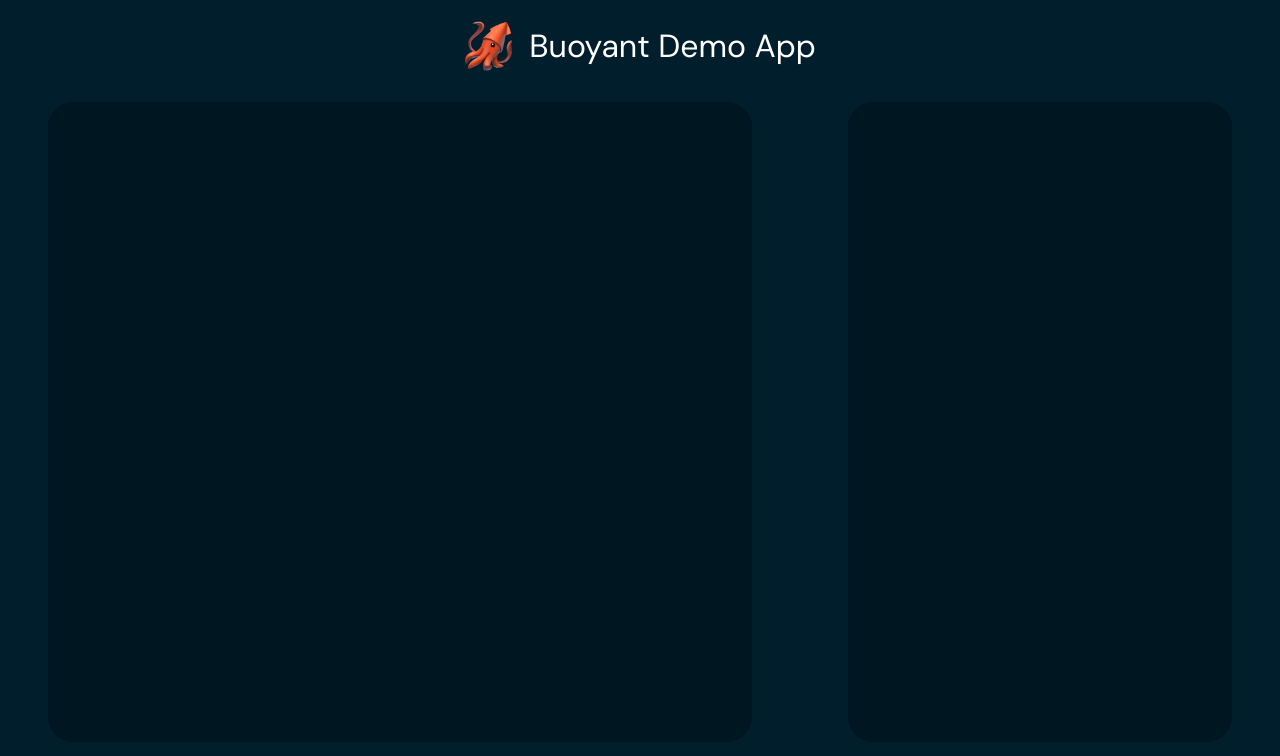
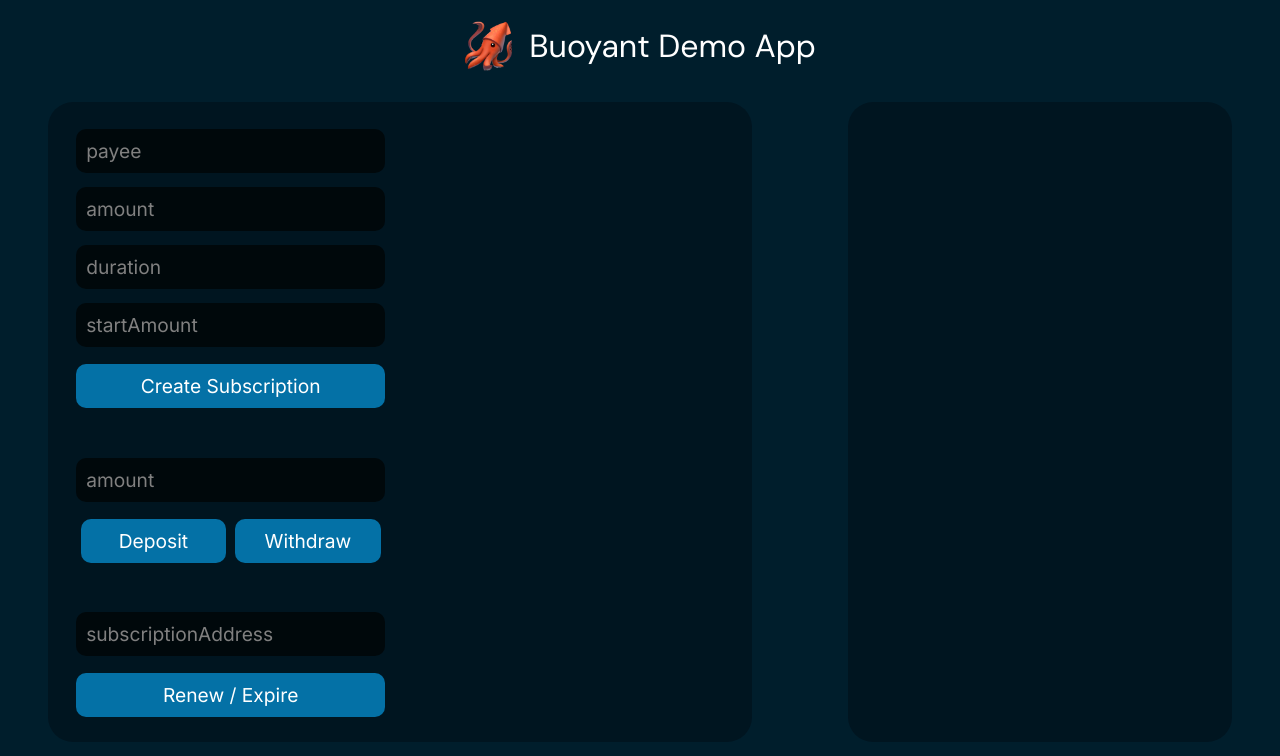
Before and after one commit to IlliniBlockchain/buoyant, a React (Create React App) app in the folder demo-app/: page / in a window 1280 px wide. Shown: the top 756 px of the page. Built offline with nearby package versions, Linux system fonts and the light colour scheme.

Commit message:
Setup basic styled and controlled inputs

```diff
--- a/demo-app/src/App.css
+++ b/demo-app/src/App.css
@@ -35,9 +35,8 @@
   height: 80vh;
   padding: 20px;
 
-  background-color: rgb(0, 15, 22);
+  background-color: rgb(0, 21, 32);
   border-radius: 25px;
-  opacity: 0.5;
 
   display: flex;
   justify-content: space-between;
@@ -58,9 +57,59 @@
 }
 
 .panel {
-  margin: auto;
-  width: 40%;
-  height: 22%;
+  margin: 0 auto;
+  width: 95%;
+  /* height: 22%; */
   /* background-color: rgb(255, 15, 22); */
-  opacity: 1;
 }
+
+.two-btn-box {
+  display: flex;
+  justify-content: space-between;
+}
+
+.two-btn-box button {
+  width: 47%;
+}
+
+.loading {
+  width: 25px;
+  height: 25px;
+}
+
+input[type=text] {
+  width: 100%;
+  margin: 7px auto;
+  border: none;
+  background-color: rgb(0, 8, 11);
+  font-family: Inter;
+  color: white;
+  padding: 10px;
+  border-radius: 10px;
+  font-size: 1.2rem;
+}
+
+input[type=text]::placeholder {
+  color: gray;
+}
+
+button {
+  width: 100%;
+  margin: 5px auto;
+  border: none;
+  background-color: rgb(4, 113, 166);
+  font-family: Inter;
+  color: white;
+  padding: 10px;
+  border-radius: 10px;
+  font-size: 1.2rem;
+  transition: 0.2s;
+  margin-top: 10px;
+}
+
+button:hover {
+  cursor: pointer;
+  background-color: rgb(240, 120, 70);
+  /* margin-top: 5px; */
+  transform: translate(0, -3px);
+}
--- a/demo-app/src/App.js
+++ b/demo-app/src/App.js
@@ -1,6 +1,7 @@
-import './App.css';
-import logo from './squid_apple.png'
-import {useState, useEffect} from 'react'
+import "./App.css";
+import logo from "./squid_apple.png";
+import loading from "./loading.svg";
+import { useState, useEffect } from "react";
 
 // phantom connect
 
@@ -15,61 +16,135 @@ import {useState, useEffect} from 'react'
 // check owner - subscription address, owner - outputs owner status
 
 function App() {
-
-  const [ initData, setInitData ] = useState({
-    payee: "",
-    amount: "",
-    duration: "",
-    startingAmount: "",
+  const [inputData, setInputData] = useState({
+    initialize: {
+      payee: "",
+      amount: "",
+      duration: "",
+      startAmount: "",
+    },
+    depositWithdraw: {
+      subscriptionAddress: "",
+      amount: "",
+    },
+    renew: {
+      subscriptionAddress: "",
+    },
   });
 
-  const [ depositWithdrawData, setDepositWithdrawData ] = useState({
-    subscriptionAddress: "",
-    amount: "",
+  const [buttonState, setButtonState] = useState({
+    initialize: false,
+    deposit: false,
+    withdraw: false,
+    renew: false,
   });
 
-  const [ renewData, setRenewData ] = useState({
-    subscriptionAddress: "",
-  });
-
-
+  function inputChange(event) {
+    const [inputGroup, inputField] = event.target.name.split(".");
+    const value = event.target.value;
+    console.log(inputData);
+    setInputData((values) => ({
+      ...values,
+      [inputGroup]: { ...values[inputGroup], [inputField]: value },
+    }));
+  }
 
   return (
     <div>
-
-      <div class="title">
-        <img class="logo" src={logo} />
-        <h1 class="logo-text">Buoyant Demo App</h1>
+      <div className="title">
+        <img className="logo" src={logo} />
+        <h1 className="logo-text">Buoyant Demo App</h1>
       </div>
 
       <div className="App">
-
-        <div class="left-box">
-
-          <div class="left-input-box">
-
-            <div class="initialize-box panel">
-            </div>
-            <div class="deposit-box panel">
-            </div>
-            <div class="withdraw-box panel">
-            </div>
-            <div class="renew-box panel">
+        <div className="left-box">
+          <div className="left-input-box">
+            <div className="initialize-box panel">
+              <input
+                name="initialize.payee"
+                type="text"
+                value={inputData.initialize.payee}
+                onChange={inputChange}
+                placeholder={"payee"}
+              />
+              <input
+                name="initialize.amount"
+                type="text"
+                value={inputData.initialize.amount}
+                onChange={inputChange}
+                placeholder={"amount"}
+              />
+              <input
+                name="initialize.duration"
+                type="text"
+                value={inputData.initialize.duration}
+                onChange={inputChange}
+                placeholder={"duration"}
+              />
+              <input
+                name="initialize.startAmount"
+                type="text"
+                value={inputData.initialize.startAmount}
+                onChange={inputChange}
+                placeholder={"startAmount"}
+              />
+              <button>
+                {buttonState.initialize ? (
+                  <img className="loading" src={loading} />
+                ) : (
+                  "Create Subscription"
+                )}
+              </button>
             </div>
 
+            <div className="deposit-box panel">
+              <input
+                name="depositWithdraw.amount"
+                type="text"
+                value={inputData.depositWithdraw.amount}
+                onChange={inputChange}
+                placeholder={"amount"}
+              />
+              <div className="two-btn-box">
+                <button>
+                  {buttonState.deposit ? (
+                    <img className="loading" src={loading} />
+                  ) : (
+                    "Deposit"
+                  )}
+                </button>
+                <button>
+                  {buttonState.withdraw ? (
+                    <img className="loading" src={loading} />
+                  ) : (
+                    "Withdraw"
+                  )}
+                </button>
+              </div>
+            </div>
+            <div className="renew-box panel">
+              <input
+                name="renew.subscriptionAddress"
+                type="text"
+                value={inputData.renew.subscriptionAddress}
+                onChange={inputChange}
+                placeholder={"subscriptionAddress"}
+              />
+              <button>
+                {buttonState.renew ? (
+                  <img className="loading" src={loading} />
+                ) : (
+                  "Renew / Expire"
+                )}
+              </button>
+            </div>
           </div>
 
-          <div class="right-input-box">
-
-          </div>
-
+          <div className="right-input-box"></div>
         </div>
 
-        <div class="right-box">
-        </div>
-
+        <div className="right-box"></div>
       </div>
-
     </div>
   );
 }
--- a/demo-app/src/index.css
+++ b/demo-app/src/index.css
@@ -17,3 +17,7 @@ code {
   font-family: source-code-pro, Menlo, Monaco, Consolas, 'Courier New',
     monospace;
 }
+
+input:focus, textarea:focus, select:focus{
+  outline: none;
+}
```
Also changed, not shown: demo-app/src/loading.svg (added).
